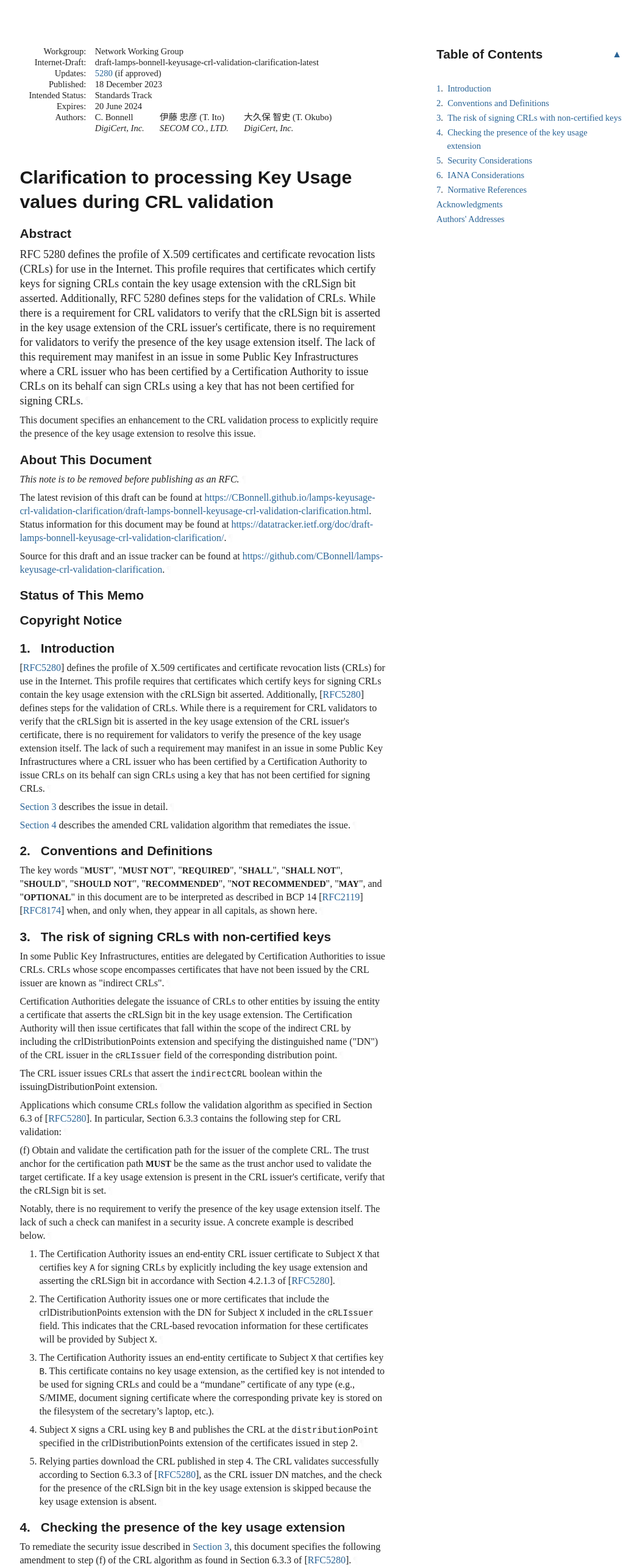
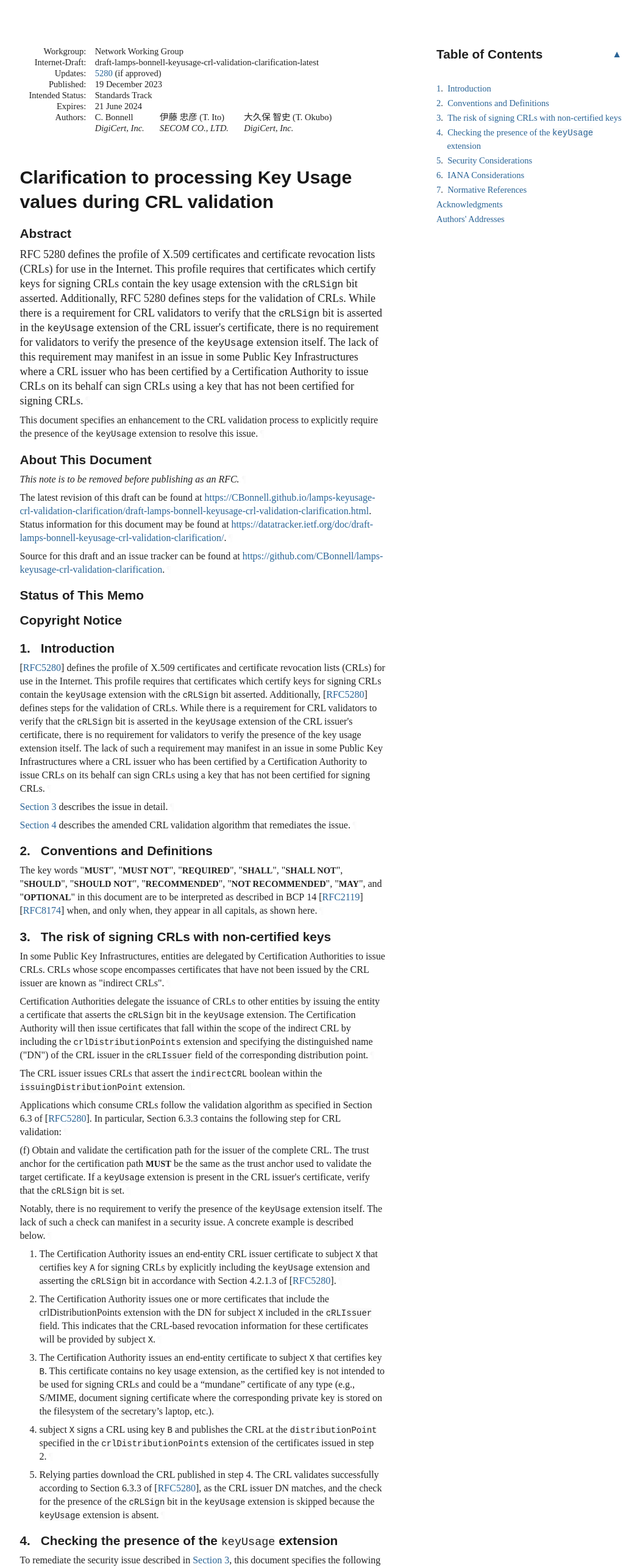
Before and after one commit to CBonnell/lamps-keyusage-crl-validation-clarification, a plain HTML site: page draft-lamps-bonnell-keyusage-crl-validation-clarification.html in a window 1280 px wide. Shown: the top 2569 px of the page at 61% size, without its empty margins (92-1142 px from the left). Drawn offline with Linux system fonts and the light colour scheme; a web font is replaced by a local one.

Commit message:
Script updating gh-pages from b406fc0. [ci skip]

```diff
--- a/draft-lamps-bonnell-keyusage-crl-validation-clarification.html
+++ b/draft-lamps-bonnell-keyusage-crl-validation-clarification.html
@@ -12,26 +12,26 @@
        RFC 5280 defines the profile of X.509 certificates and certificate
 revocation lists (CRLs) for use in the Internet. This profile requires
 that certificates which certify keys for signing CRLs contain the key
-usage extension with the cRLSign bit asserted. Additionally, RFC 5280
+usage extension with the  cRLSign  bit asserted. Additionally, RFC 5280
 defines steps for the validation of CRLs. While there is a requirement
-for CRL validators to verify that the cRLSign bit is asserted in the
-key usage extension of the CRL issuer's certificate, there is no
-requirement for validators to verify the presence of the key usage
+for CRL validators to verify that the  cRLSign  bit is asserted in the
+ keyUsage  extension of the CRL issuer's certificate, there is no
+requirement for validators to verify the presence of the  keyUsage
 extension itself. The lack of this requirement may manifest in an
 issue in some Public Key Infrastructures where a CRL issuer who has been
 certified by a Certification Authority to issue CRLs on its behalf can
 sign CRLs using a key that has not been certified for signing CRLs.
        This document specifies an enhancement to the CRL validation process
-to explicitly require the presence of the key usage extension to resolve
+to explicitly require the presence of the  keyUsage  extension to resolve
 this issue.
     " name="description">
-<meta content="xml2rfc 3.18.2" name="generator">
+<meta content="xml2rfc 3.19.0" name="generator">
 <meta content="next generation" name="keyword">
 <meta content="unicorn" name="keyword">
 <meta content="sparkling distributed ledger" name="keyword">
 <meta content="draft-lamps-bonnell-keyusage-crl-validation-clarification-latest" name="ietf.draft">
 <!-- Generator version information:
-  xml2rfc 3.18.2
+  xml2rfc 3.19.0
     Python 3.11.6
     ConfigArgParse 1.7
     google-i18n-address 3.1.0
@@ -1047,7 +1047,7 @@ svg :is([fill="white"], [fill^="#fff"]) {
 </tr></thead>
 <tfoot><tr>
 <td class="left">Bonnell, et al.</td>
-<td class="center">Expires 20 June 2024</td>
+<td class="center">Expires 21 June 2024</td>
 <td class="right">[Page]</td>
 </tr></tfoot>
 </table>
@@ -1063,12 +1063,12 @@ svg :is([fill="white"], [fill^="#fff"]) {
 <a href="https://www.rfc-editor.org/rfc/rfc5280" class="eref">5280</a> (if approved)</dd>
 <dt class="label-published">Published:</dt>
 <dd class="published">
-<time datetime="2023-12-18" class="published">18 December 2023</time>
+<time datetime="2023-12-19" class="published">19 December 2023</time>
     </dd>
 <dt class="label-intended-status">Intended Status:</dt>
 <dd class="intended-status">Standards Track</dd>
 <dt class="label-expires">Expires:</dt>
-<dd class="expires"><time datetime="2024-06-20">20 June 2024</time></dd>
+<dd class="expires"><time datetime="2024-06-21">21 June 2024</time></dd>
 <dt class="label-authors">Authors:</dt>
 <dd class="authors">
 <div class="author">
@@ -1094,17 +1094,17 @@ svg :is([fill="white"], [fill^="#fff"]) {
 <p id="section-abstract-1">RFC 5280 defines the profile of X.509 certificates and certificate
 revocation lists (CRLs) for use in the Internet. This profile requires
 that certificates which certify keys for signing CRLs contain the key
-usage extension with the cRLSign bit asserted. Additionally, RFC 5280
+usage extension with the <code>cRLSign</code> bit asserted. Additionally, RFC 5280
 defines steps for the validation of CRLs. While there is a requirement
-for CRL validators to verify that the cRLSign bit is asserted in the
-key usage extension of the CRL issuer's certificate, there is no
-requirement for validators to verify the presence of the key usage
+for CRL validators to verify that the <code>cRLSign</code> bit is asserted in the
+<code>keyUsage</code> extension of the CRL issuer's certificate, there is no
+requirement for validators to verify the presence of the <code>keyUsage</code>
 extension itself. The lack of this requirement may manifest in an
 issue in some Public Key Infrastructures where a CRL issuer who has been
 certified by a Certification Authority to issue CRLs on its behalf can
 sign CRLs using a key that has not been certified for signing CRLs.<a href="#section-abstract-1" class="pilcrow">¶</a></p>
 <p id="section-abstract-2">This document specifies an enhancement to the CRL validation process
-to explicitly require the presence of the key usage extension to resolve
+to explicitly require the presence of the <code>keyUsage</code> extension to resolve
 this issue.<a href="#section-abstract-2" class="pilcrow">¶</a></p>
 </section>
 <section class="note rfcEditorRemove" id="section-note.1">
@@ -1137,7 +1137,7 @@ this issue.<a href="#section-abstract-2" class="pilcrow">¶</a></p>
         time. It is inappropriate to use Internet-Drafts as reference
         material or to cite them other than as "work in progress."<a href="#section-boilerplate.1-3" class="pilcrow">¶</a></p>
 <p id="section-boilerplate.1-4">
-        This Internet-Draft will expire on 20 June 2024.<a href="#section-boilerplate.1-4" class="pilcrow">¶</a></p>
+        This Internet-Draft will expire on 21 June 2024.<a href="#section-boilerplate.1-4" class="pilcrow">¶</a></p>
 </section>
 </div>
 <div id="copyright">
@@ -1176,7 +1176,7 @@ this issue.<a href="#section-abstract-2" class="pilcrow">¶</a></p>
             <p id="section-toc.1-1.3.1" class="keepWithNext"><a href="#section-3" class="auto internal xref">3</a>.  <a href="#name-the-risk-of-signing-crls-wi" class="internal xref">The risk of signing CRLs with non-certified keys</a></p>
 </li>
           <li class="compact toc ulBare ulEmpty" id="section-toc.1-1.4">
-            <p id="section-toc.1-1.4.1"><a href="#section-4" class="auto internal xref">4</a>.  <a href="#name-checking-the-presence-of-th" class="internal xref">Checking the presence of the key usage extension</a></p>
+            <p id="section-toc.1-1.4.1"><a href="#section-4" class="auto internal xref">4</a>.  <a href="#name-checking-the-presence-of-th" class="internal xref">Checking the presence of the <code>keyUsage</code> extension</a></p>
 </li>
           <li class="compact toc ulBare ulEmpty" id="section-toc.1-1.5">
             <p id="section-toc.1-1.5.1"><a href="#section-5" class="auto internal xref">5</a>.  <a href="#name-security-considerations" class="internal xref">Security Considerations</a></p>
@@ -1204,11 +1204,11 @@ this issue.<a href="#section-abstract-2" class="pilcrow">¶</a></p>
       </h2>
 <p id="section-1-1"><span>[<a href="#RFC5280" class="cite xref">RFC5280</a>]</span> defines the profile of X.509 certificates and certificate
 revocation lists (CRLs) for use in the Internet. This profile requires
-that certificates which certify keys for signing CRLs contain the key
-usage extension with the cRLSign bit asserted. Additionally,
+that certificates which certify keys for signing CRLs contain the
+<code>keyUsage</code> extension with the <code>cRLSign</code> bit asserted. Additionally,
 <span>[<a href="#RFC5280" class="cite xref">RFC5280</a>]</span> defines steps for the validation of CRLs. While there is a
-requirement for CRL validators to verify that the cRLSign bit is
-asserted in the key usage extension of the CRL issuer's certificate,
+requirement for CRL validators to verify that the <code>cRLSign</code> bit is
+asserted in the <code>keyUsage</code> extension of the CRL issuer's certificate,
 there is no requirement for validators to verify the presence of the key
 usage extension itself. The lack of such a requirement may manifest in
 an issue in some Public Key Infrastructures where a CRL issuer who has
@@ -1241,58 +1241,58 @@ certificates that have not been issued by the CRL issuer are known as
 "indirect CRLs".<a href="#section-3-1" class="pilcrow">¶</a></p>
 <p id="section-3-2">Certification Authorities delegate the issuance of CRLs
 to other entities by issuing the entity a certificate that asserts the
-cRLSign bit in the key usage extension. The Certification Authority will
-then issue certificates that fall within the scope of the indirect CRL
-by including the crlDistributionPoints extension and specifying the
-distinguished name ("DN") of the CRL issuer in the <code>cRLIssuer</code> field
+<code>cRLSign</code> bit in the <code>keyUsage</code> extension. The Certification Authority
+will then issue certificates that fall within the scope of the indirect
+CRL by including the <code>crlDistributionPoints</code> extension and specifying
+the distinguished name ("DN") of the CRL issuer in the <code>cRLIssuer</code> field
 of the corresponding distribution point.<a href="#section-3-2" class="pilcrow">¶</a></p>
 <p id="section-3-3">The CRL issuer issues CRLs that assert the <code>indirectCRL</code> boolean within
-the issuingDistributionPoint extension.<a href="#section-3-3" class="pilcrow">¶</a></p>
+the <code>issuingDistributionPoint</code> extension.<a href="#section-3-3" class="pilcrow">¶</a></p>
 <p id="section-3-4">Applications which consume CRLs follow the validation algorithm as
 specified in Section 6.3 of <span>[<a href="#RFC5280" class="cite xref">RFC5280</a>]</span>. In particular, Section 6.3.3
 contains the following step for CRL validation:<a href="#section-3-4" class="pilcrow">¶</a></p>
 <p id="section-3-5">(f) Obtain and validate the certification path for the issuer of
     the complete CRL.  The trust anchor for the certification
     path <span class="bcp14">MUST</span> be the same as the trust anchor used to validate
-    the target certificate.  If a key usage extension is present
-    in the CRL issuer's certificate, verify that the cRLSign bit
+    the target certificate.  If a <code>keyUsage</code> extension is present
+    in the CRL issuer's certificate, verify that the <code>cRLSign</code> bit
     is set.<a href="#section-3-5" class="pilcrow">¶</a></p>
-<p id="section-3-6">Notably, there is no requirement to verify the presence of the key usage
-extension itself. The lack of such a check can manifest in a security
-issue. A concrete example is described below.<a href="#section-3-6" class="pilcrow">¶</a></p>
+<p id="section-3-6">Notably, there is no requirement to verify the presence of the
+<code>keyUsage</code> extension itself. The lack of such a check can manifest in a
+security issue. A concrete example is described below.<a href="#section-3-6" class="pilcrow">¶</a></p>
 <ol start="1" type="1" class="normal type-1" id="section-3-7">
 <li id="section-3-7.1">
           <p id="section-3-7.1.1">The Certification Authority issues an end-entity CRL issuer
-certificate to Subject <code>X</code> that certifies key <code>A</code> for signing CRLs by
-explicitly including the key usage extension and asserting the
-cRLSign bit in accordance with Section 4.2.1.3 of <span>[<a href="#RFC5280" class="cite xref">RFC5280</a>]</span>.<a href="#section-3-7.1.1" class="pilcrow">¶</a></p>
+certificate to subject <code>X</code> that certifies key <code>A</code> for signing CRLs by
+explicitly including the <code>keyUsage</code> extension and asserting the
+<code>cRLSign</code> bit in accordance with Section 4.2.1.3 of <span>[<a href="#RFC5280" class="cite xref">RFC5280</a>]</span>.<a href="#section-3-7.1.1" class="pilcrow">¶</a></p>
 </li>
         <li id="section-3-7.2">
           <p id="section-3-7.2.1">The Certification Authority issues one or more certificates that
-include the crlDistributionPoints extension with the DN for Subject
+include the crlDistributionPoints extension with the DN for subject
 <code>X</code> included in the <code>cRLIssuer</code> field. This indicates that the
 CRL-based revocation information for these certificates will be
-provided by Subject <code>X</code>.<a href="#section-3-7.2.1" class="pilcrow">¶</a></p>
+provided by subject <code>X</code>.<a href="#section-3-7.2.1" class="pilcrow">¶</a></p>
 </li>
         <li id="section-3-7.3">
           <p id="section-3-7.3.1">The Certification Authority issues an end-entity certificate to
-Subject <code>X</code> that certifies key <code>B</code>. This certificate contains no key
+subject <code>X</code> that certifies key <code>B</code>. This certificate contains no key
 usage extension, as the certified key is not intended to be used for
 signing CRLs and could be a “mundane” certificate of any type (e.g.,
 S/MIME, document signing certificate where the corresponding private
 key is stored on the filesystem of the secretary’s laptop, etc.).<a href="#section-3-7.3.1" class="pilcrow">¶</a></p>
 </li>
         <li id="section-3-7.4">
-          <p id="section-3-7.4.1">Subject <code>X</code> signs a CRL using key <code>B</code> and publishes the CRL at the
-<code>distributionPoint</code> specified in the crlDistributionPoints extension
-of the certificates issued in step 2.<a href="#section-3-7.4.1" class="pilcrow">¶</a></p>
+          <p id="section-3-7.4.1">subject <code>X</code> signs a CRL using key <code>B</code> and publishes the CRL at the
+<code>distributionPoint</code> specified in the <code>crlDistributionPoints</code>
+extension of the certificates issued in step 2.<a href="#section-3-7.4.1" class="pilcrow">¶</a></p>
 </li>
         <li id="section-3-7.5">
           <p id="section-3-7.5.1">Relying parties download the CRL published in step 4. The CRL
 validates successfully according to Section 6.3.3 of <span>[<a href="#RFC5280" class="cite xref">RFC5280</a>]</span>,
 as the CRL issuer DN matches, and the check for the presence of the
-cRLSign bit in the key usage extension is skipped because the key
-usage extension is absent.<a href="#section-3-7.5.1" class="pilcrow">¶</a></p>
+<code>cRLSign</code> bit in the <code>keyUsage</code> extension is skipped because the
+<code>keyUsage</code> extension is absent.<a href="#section-3-7.5.1" class="pilcrow">¶</a></p>
 </li>
       </ol>
 </section>
@@ -1300,7 +1300,7 @@ usage extension is absent.<a href="#section-3-7.5.1" class="pilcrow">¶</a></p>
 <div id="crl-validation-algo-amendment">
 <section id="section-4">
       <h2 id="name-checking-the-presence-of-th">
-<a href="#section-4" class="section-number selfRef">4. </a><a href="#name-checking-the-presence-of-th" class="section-name selfRef">Checking the presence of the key usage extension</a>
+<a href="#section-4" class="section-number selfRef">4. </a><a href="#name-checking-the-presence-of-th" class="section-name selfRef">Checking the presence of the <code>keyUsage</code> extension</a>
       </h2>
 <p id="section-4-1">To remediate the security issue described in <a href="#the-issue" class="auto internal xref">Section 3</a>, this
 document specifies the following amendment to step (f) of the CRL
@@ -1309,15 +1309,15 @@ algorithm as found in Section 6.3.3 of <span>[<a href="#RFC5280" class="cite xre
 <p id="section-4-3">(f) Obtain and validate the certification path for the issuer of
     the complete CRL.  The trust anchor for the certification
     path <span class="bcp14">MUST</span> be the same as the trust anchor used to validate
-    the target certificate.  If a key usage extension is present
-    in the CRL issuer's certificate, verify that the cRLSign bit
+    the target certificate.  If a <code>keyUsage</code> extension is present
+    in the CRL issuer's certificate, verify that the <code>cRLSign</code> bit
     is set.<a href="#section-4-3" class="pilcrow">¶</a></p>
 <p id="section-4-4"><em>NEW:</em><a href="#section-4-4" class="pilcrow">¶</a></p>
 <p id="section-4-5">(f) Obtain and validate the certification path for the issuer of
     the complete CRL.  The trust anchor for the certification
     path <span class="bcp14">MUST</span> be the same as the trust anchor used to validate
-    the target certificate.  Verify that the key usage extension is
-    present in the CRL issuer's certificate and verify that the cRLSign
+    the target certificate.  Verify that the <code>keyUsage</code> extension is
+    present in the CRL issuer's certificate and verify that the <code>cRLSign</code>
     bit is set.<a href="#section-4-5" class="pilcrow">¶</a></p>
 </section>
 </div>
@@ -1327,19 +1327,19 @@ algorithm as found in Section 6.3.3 of <span>[<a href="#RFC5280" class="cite xre
 <a href="#section-5" class="section-number selfRef">5. </a><a href="#name-security-considerations" class="section-name selfRef">Security Considerations</a>
       </h2>
 <p id="section-5-1">If a Certification Authority has issued certificates to be used for
-CRL verification but do not include the key usage extension in
+CRL verification but do not include the <code>keyUsage</code> extension in
 accordance with Section 4.2.1.3 of <span>[<a href="#RFC5280" class="cite xref">RFC5280</a>]</span>, then relying party
-applications which have implemented the modified verification algorithm
+applications that have implemented the modified verification algorithm
 as specified in this document will be unable to verify CRLs issued by
 the CRL issuer in question.<a href="#section-5-1" class="pilcrow">¶</a></p>
 <p id="section-5-2">It is strongly <span class="bcp14">RECOMMENDED</span> that Certification Authorities include the
-key usage extension in certificates to be used for CRL verification to
+<code>keyUsage</code> extension in certificates to be used for CRL verification to
 ensure that there are no interoperability issues where updated
 applications are unable to verify CRLs.<a href="#section-5-2" class="pilcrow">¶</a></p>
 <p id="section-5-3">If it is not possible to update the profile of CRL issuer certificates,
-then the policy management authority of affected Public Key
-Infrastructures update the Subject naming requirements to ensure that
-certificates to be used for different purposes contain unique DNs.<a href="#section-5-3" class="pilcrow">¶</a></p>
+then the policy management authority of the affected Public Key
+Infrastructure <span class="bcp14">SHOULD</span> update the subject naming requirements to ensure
+that certificates to be used for different purposes contain unique DNs.<a href="#section-5-3" class="pilcrow">¶</a></p>
 </section>
 </div>
 <div id="iana-considerations">
```
Also changed, not shown: draft-lamps-bonnell-keyusage-crl-validation-clarification.txt.
